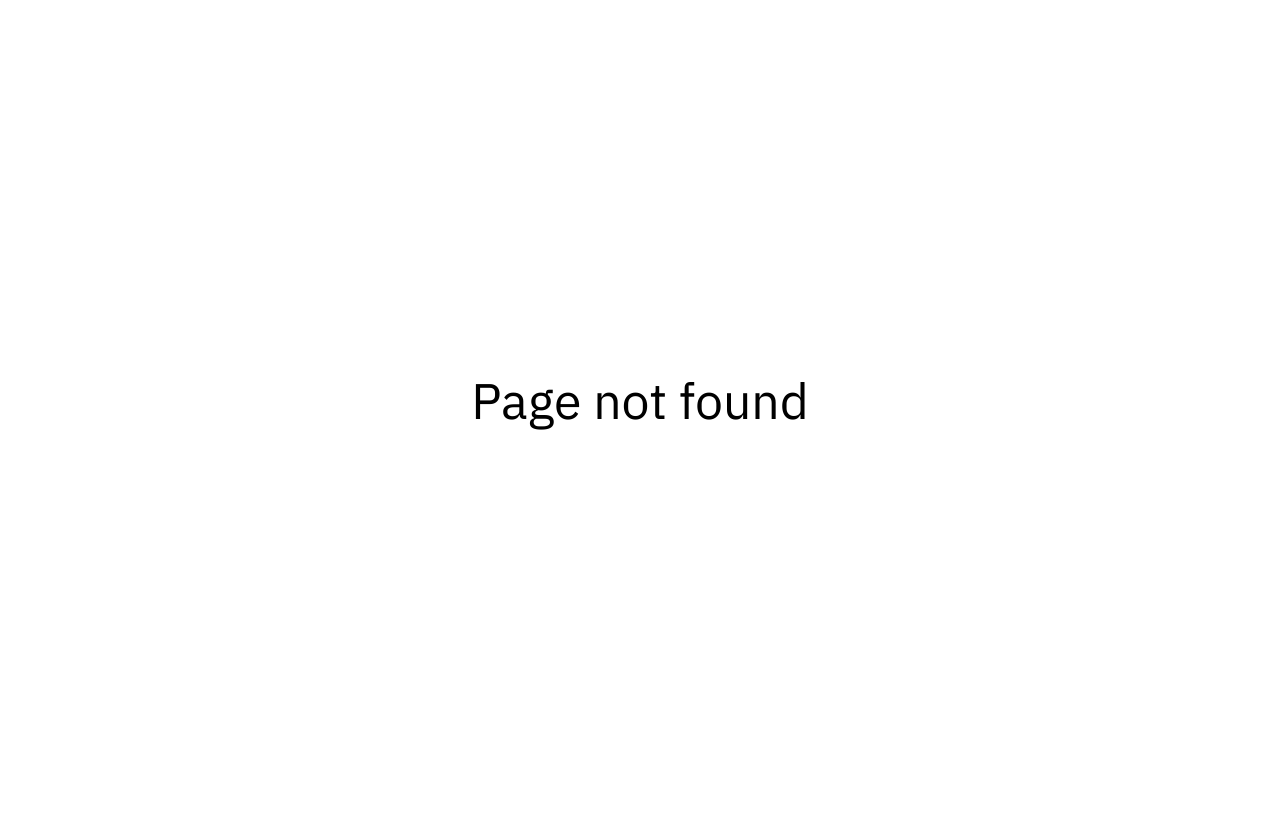
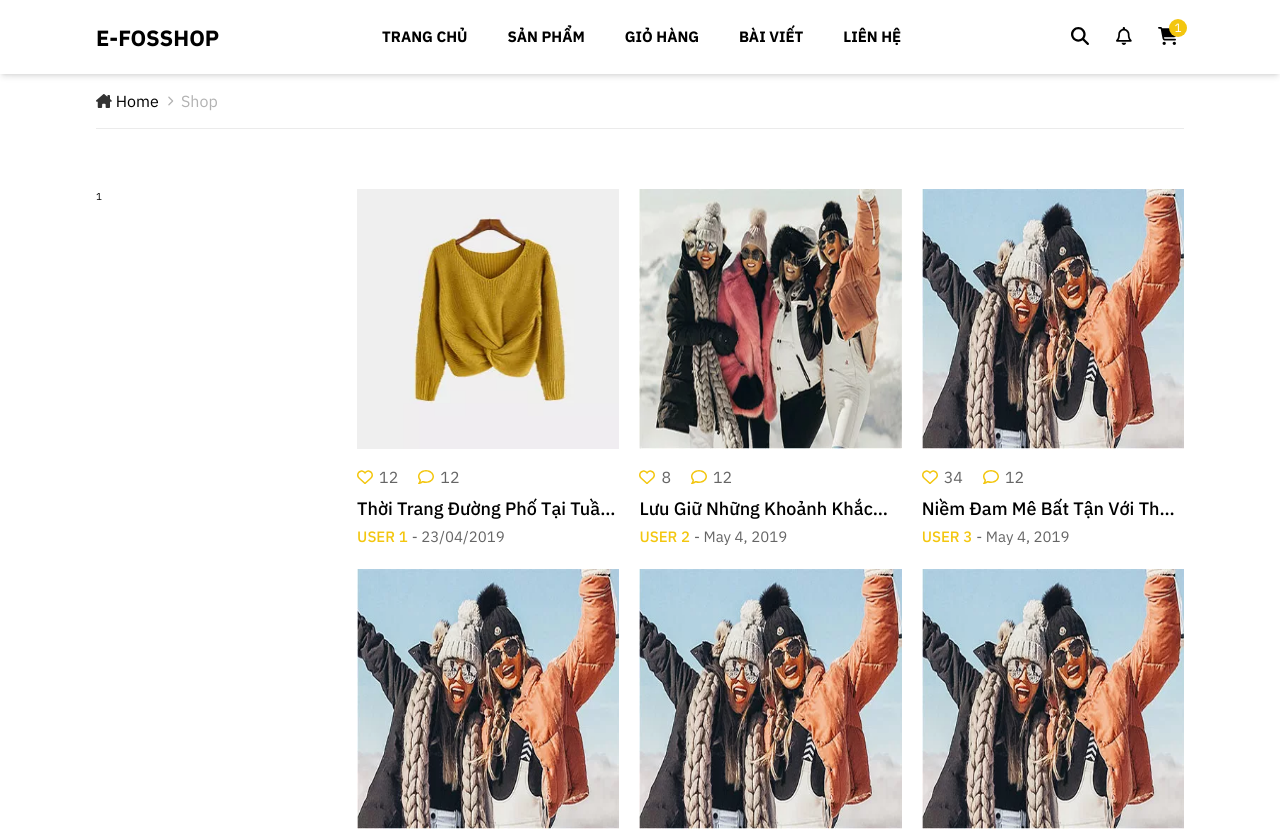
Before and after one commit to lequanphat/clothing-shop, a React (Create React App) app in the folder client/: page /blogs in a window 1280 px wide. Before the commit this address had no page. Shown: the top 831 px of the page. Before the commit the page ends 800 px from the top, so only its background shows below. Built offline with nearby package versions, Linux system fonts and the light colour scheme.

Commit message:
update header

```diff
--- a/client/src/components/Blog/BlogItem.jsx
+++ b/client/src/components/Blog/BlogItem.jsx
@@ -1,21 +1,33 @@
-import { faCalendar, faComment } from '@fortawesome/free-solid-svg-icons';
+import { faCalendar, faComment, faHeart } from '@fortawesome/free-regular-svg-icons';
 import { FontAwesomeIcon } from '@fortawesome/react-fontawesome';
-function BlogItem({title,desc, time, comments, image}) {
+function BlogItem({author,title, desc, time, likes, comments,image, short}) {
     const url = '/images/' +image;
-    return ( <div>
-        <img src={url} alt="img" className='w-[100%] h-[340px]'/>
+
+
+    return ( <div >
+        <img src={url} alt="img" className='w-[100%] h-[260px]'/>
         <div className="flex text-[1.6rem] mt-[16px] mb-[6px]">
             <p >
-                <FontAwesomeIcon className="mr-[6px] text-primary" icon={faCalendar} />
-                <span className='opacity-[0.6]'>{time}</span>
+                <FontAwesomeIcon className="mr-[6px] text-primary" icon={faHeart} />
+                <span className='opacity-[0.6]'>{likes}</span>
             </p>
             <p className='ml-[20px]'>
                 <FontAwesomeIcon className="mr-[6px] text-primary" icon={faComment} />
                 <span className='opacity-[0.6]'>{comments}</span>
             </p>
+            {
+                !short && <p className='ml-[20px]'>
+                <FontAwesomeIcon className="mr-[6px] text-primary" icon={faCalendar} />
+                <span className='opacity-[0.6]'>{time}</span>
+            </p>
+            }
         </div>
-        <h1 className='text-[2.4rem] font-medium mb-[16px] capitalize'>{title}</h1>
-        <p className='text-[1.6rem] opacity-[0.8]'> {desc}</p>
+        <h1 className='text-[1.8rem] font-medium mb-[4px] capitalize line-clamp-1'>{title}</h1>
+        { short && <div className='flex '>
+            <h1 className='text-[1.5rem] font-medium text-primary mr-[4px]'>{author}</h1>
+            <h1 className='text-[1.5rem] opacity-[0.6]'> - {time}</h1>
+        </div> }
+        { !short && <p className='text-[1.4rem] opacity-[0.8]'> {desc}</p>}
     </div> );
 }
 
--- a/client/src/components/Header/Header.jsx
+++ b/client/src/components/Header/Header.jsx
@@ -1,9 +1,9 @@
-import AboveHeader from './AboveHeader';
+// import AboveHeader from './AboveHeader';
 import BelowHeader from './BelowHeader';
 function Header() {
     return (
         <header className="fixed top-[0] left-[0] w-[100%] z-10 ">
-            <AboveHeader />
+            {/* <AboveHeader /> */}
             <BelowHeader />
         </header>
     );
--- a/client/src/components/Header/Menu/Menu.jsx
+++ b/client/src/components/Header/Menu/Menu.jsx
@@ -5,7 +5,7 @@ function Menu() {
             <MenuItem to="/" content="trang chủ"/>
             <MenuItem to="/products" content="sản phẩm"/>
             <MenuItem to="/orders" content="giỏ hàng"/>
-            <MenuItem to="/" content="bài viết"/>
+            <MenuItem to="/blogs" content="bài viết"/>
             <MenuItem to="/" content="liên hệ"/>
         </ul>
     );
--- a/client/src/components/Layouts/DefaultLayout.jsx
+++ b/client/src/components/Layouts/DefaultLayout.jsx
@@ -6,9 +6,11 @@ function DefaultLayout({children}) {
     return (
     <div>
         <Header/>
-        <Slider></Slider>
-        <div className="w-[85%] mx-auto  ">
-            {children}
+        <div className="mt-[74px]">
+            <Slider></Slider>
+            <div className="w-[85%] mx-auto  ">
+                {children}
+            </div>
         </div>
         <Footer/>
     </div>
--- a/client/src/components/Layouts/OtherLayout.jsx
+++ b/client/src/components/Layouts/OtherLayout.jsx
@@ -5,7 +5,7 @@ function OtherLayout({children}) {
     return (
     <div>
         <Header/>
-        <div className="w-[85%] mx-auto  ">
+        <div className="w-[85%] mx-auto mt-[74px]">
             <PagePath/>
             {children}
         </div>
--- a/client/src/components/PagePath/PagePath.jsx
+++ b/client/src/components/PagePath/PagePath.jsx
@@ -2,7 +2,7 @@ import { FontAwesomeIcon } from '@fortawesome/react-fontawesome';
 import { faHouseChimney, faChevronRight } from '@fortawesome/free-solid-svg-icons';
 function PagePath() {
     return (
-        <div className="mt-[104px] border-b-[1px] border-b-[rgb(235,235,235)]">
+        <div className=" border-b-[1px] border-b-[rgb(235,235,235)]">
             <p className="text-[1.6rem] py-[1.5rem] flex items-center">
                 <FontAwesomeIcon className="text-[1.4rem] mr-[4px] text-[#333]" icon={faHouseChimney} /> <span>Home</span>
                 <FontAwesomeIcon className="text-[1.0rem] mx-[8px] text-[#B2B2B2]" icon={faChevronRight} /> <span className='text-[#B2B2B2]'>Shop</span>
--- a/client/src/components/Slider/Slider.jsx
+++ b/client/src/components/Slider/Slider.jsx
@@ -29,7 +29,7 @@ function Slider() {
 
     console.log('slide render');
     return (
-        <div className="relative w-[100%] h-[400px] z-1 mt-[104px]">
+        <div className="relative w-[100%] h-[400px] z-1">
             <SlideItem value={images[index]} />
             <ControlItem icon={faChevronLeft} pos="left" click={preSlide} top="50%" position="absolute"/>
             <ControlItem icon={faChevronRight} pos="right" click={nextSlide} top="50%" position="absolute"/>
--- /dev/null
+++ b/client/src/pages/blogs/BlogPage.jsx
@@ -0,0 +1,51 @@
+import BlogItem from "../../components/Blog/BlogItem";
+
+function BlogPage() {
+    return (
+        <div className="flex mt-[60px]">
+            <div className="w-[24%]">1</div>
+            <div className="flex-1">
+                <div className="grid grid-cols-3 gap-[20px] gap-y-[20px]">
+                <BlogItem short likes={12}
+                    author={"USER 1"}
+                    title={"Thời trang đường phố tại tuần lễ thời trang London"}
+                    desc={"Sed quia non numquam modi tempora indunt ut labore et dolore magnam aliquam quaerat"}
+                    time={"23/04/2019"} comments={"12"}
+                    image={"women1.webp"}/>
+                <BlogItem short likes={8}
+                    author={"USER 2"}
+                    title={"Lưu giữ những khoảnh khắc tuyệt vời bên bạn bè"}
+                    desc={"Sed quia non numquam modi tempora indunt ut labore et dolore magnam aliquam quaerat"}
+                    time={"May 4, 2019"} comments={"12"}
+                    image={"blog2.webp"}/>
+                <BlogItem short likes={34}
+                    author={"USER 3"}
+                    title={"Niềm đam mê bất tận với thời trang"}
+                    desc={"Sed quia non numquam modi tempora indunt ut labore et dolore magnam aliquam quaerat"}
+                    time={"May 4, 2019"} comments={"12"}
+                    image={"blog3.webp"}/>
+                <BlogItem short likes={34}
+                    author={"USER 1"}
+                    title={"Niềm đam mê bất tận với thời trang"}
+                    desc={"Sed quia non numquam modi tempora indunt ut labore et dolore magnam aliquam quaerat"}
+                    time={"May 4, 2019"} comments={"12"}
+                    image={"blog3.webp"}/>
+                <BlogItem short likes={34}
+                    author={"USER 1"}
+                    title={"Niềm đam mê bất tận với thời trang"}
+                    desc={"Sed quia non numquam modi tempora indunt ut labore et dolore magnam aliquam quaerat"}
+                    time={"May 4, 2019"} comments={"12"}
+                    image={"blog3.webp"}/>
+                <BlogItem short likes={34}
+                    author={"USER 1"}
+                    title={"Niềm đam mê bất tận với thời trang"}
+                    desc={"Sed quia non numquam modi tempora indunt ut labore et dolore magnam aliquam quaerat"}
+                    time={"May 4, 2019"} comments={"12"}
+                    image={"blog3.webp"}/>
+                </div>
+            </div>
+        </div>
+     );
+}
+
+export default BlogPage;
--- a/client/src/pages/home/FromTheBlog/FromTheBlog.jsx
+++ b/client/src/pages/home/FromTheBlog/FromTheBlog.jsx
@@ -11,9 +11,9 @@ function FromTheBlog() {
                 BÀI VIẾT GẦN ĐÂY
             </h1>
             <div className="grid grid-cols-3 gap-[50px] pt-[60px]">
-                <BlogItem title={"Thời trang đường phố tại tuần lễ thời trang London"} desc={"Sed quia non numquam modi tempora indunt ut labore et dolore magnam aliquam quaerat"} time={"23/04/2019"} comments={"12"} image={"blog1.webp"}/>
-                <BlogItem title={"Lưu giữ những khoảnh khắc tuyệt vời bên bạn bè"} desc={"Sed quia non numquam modi tempora indunt ut labore et dolore magnam aliquam quaerat"} time={"May 4, 2019"} comments={"12"} image={"blog2.webp"}/>
-                <BlogItem title={"Niềm đam mê bất tận với thời trang"} desc={"Sed quia non numquam modi tempora indunt ut labore et dolore magnam aliquam quaerat"} time={"May 4, 2019"} comments={"12"} image={"blog3.webp"}/>
+                <BlogItem large likes={10} title={"Thời trang đường phố tại tuần lễ thời trang London"} desc={"Sed quia non numquam modi tempora indunt ut labore et dolore magnam aliquam quaerat"} time={"23/04/2019"} comments={"12"} image={"blog1.webp"}/>
+                <BlogItem large likes={4} title={"Lưu giữ những khoảnh khắc tuyệt vời bên bạn bè"} desc={"Sed quia non numquam modi tempora indunt ut labore et dolore magnam aliquam quaerat"} time={"May 4, 2019"} comments={"12"} image={"blog2.webp"}/>
+                <BlogItem large likes={22} title={"Niềm đam mê bất tận với thời trang"} desc={"Sed quia non numquam modi tempora indunt ut labore et dolore magnam aliquam quaerat"} time={"May 4, 2019"} comments={"12"} image={"blog3.webp"}/>
             </div>
         </div>
     );
--- a/client/src/routes/index.js
+++ b/client/src/routes/index.js
@@ -1,5 +1,6 @@
 import NullLayout from '../components/Layouts/NullLayout';
 import OtherLayout from '../components/Layouts/OtherLayout';
+import BlogPage from '../pages/blogs/BlogPage';
 import HomePage from '../pages/home/HomePage';
 import NotFoundPage from '../pages/notfound/NotFoundPage';
 import OrderPage from '../pages/orders/OrderPage';
@@ -21,6 +22,11 @@ const routes = [
         page: OrderPage,
     },
     {
+        path: '/blogs',
+        page: BlogPage,
+        layout: OtherLayout,
+    },
+    {
         path: '*',
         page: NotFoundPage,
         layout: NullLayout,
```
Also changed, not shown: client/public/css/tailwind.css.
